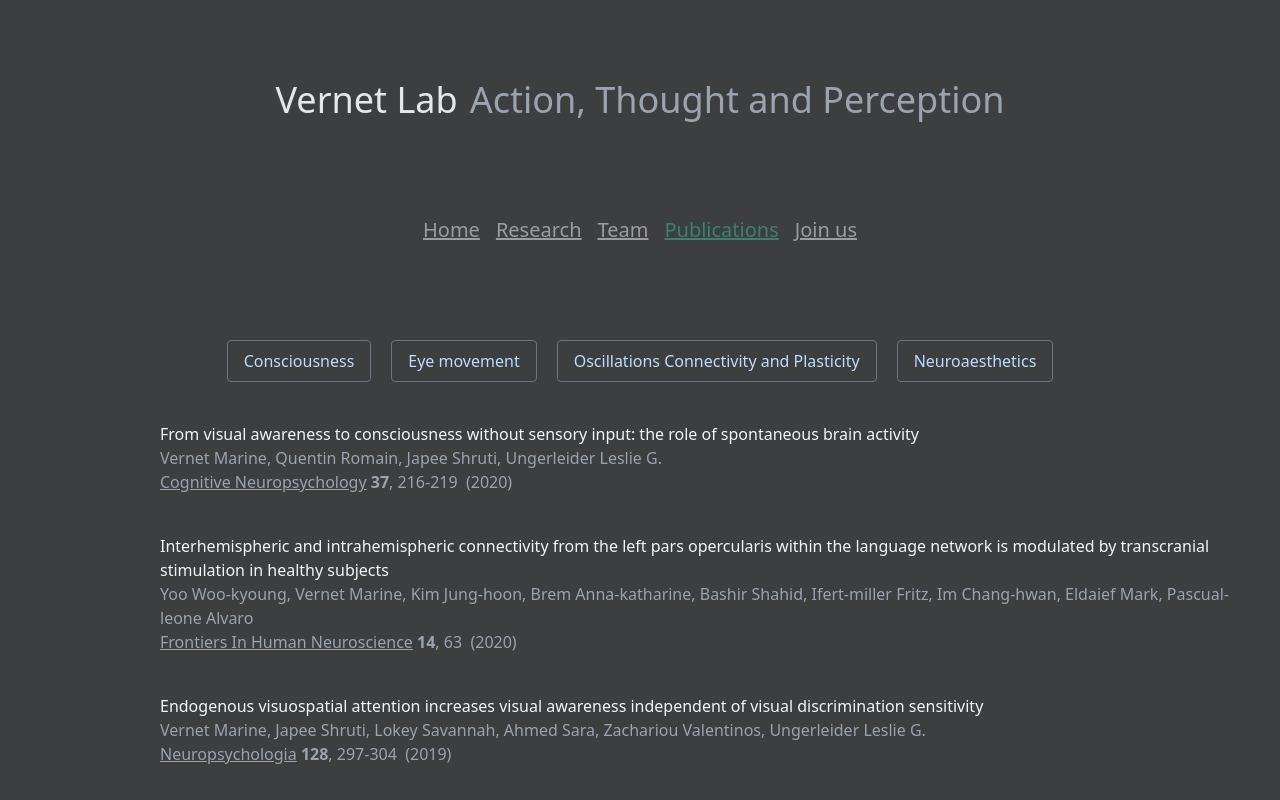
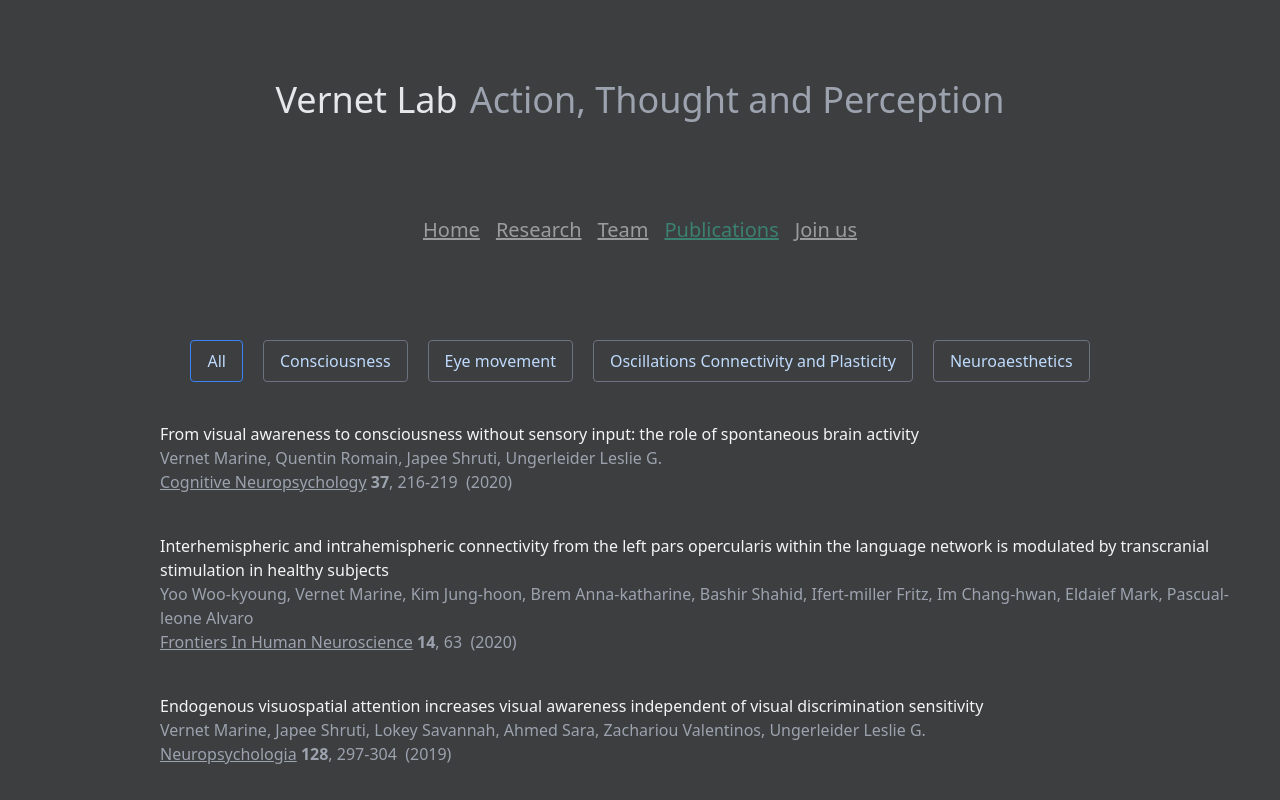
Before and after one commit to quentinglorieux/marine, a Nuxt app: page /publications in a window 1280 px wide. Shown: the top 800 px of the page. Built offline with nearby package versions, Linux system fonts and the light colour scheme.

Commit message:
add all button

```diff
--- a/pages/publications.vue
+++ b/pages/publications.vue
@@ -6,7 +6,11 @@
 		<label><input type="radio" v-model="selectedCategory" value="875" /> Oscillations Connectivity and Plasticity</label>
 		<label><input type="radio" v-model="selectedCategory" value="876" /> Eye movement</label>
         <label><input type="radio" v-model="selectedCategory" value="397" /> Consciousness</label> -->
-        <button v-on:click="selectC1()" class="bg-transparent hover:bg-gray-500 text-blue-200 py-2 px-4 border border-gray-500 hover:border-transparent rounded">
+         <button v-on:click="selectAll()" class="bg-transparent hover:bg-gray-500 text-blue-200 py-2 px-4 border border-blue-500 hover:border-transparent rounded">
+          All
+        </button>
+
+         <button v-on:click="selectC1()" class="bg-transparent hover:bg-gray-500 text-blue-200 py-2 px-4 border border-gray-500 hover:border-transparent rounded">
          Consciousness
         </button>
          <button v-on:click="selectC2()" class="bg-transparent hover:bg-gray-500 text-blue-200 py-2 px-4 border border-gray-500 hover:border-transparent rounded">
@@ -59,6 +63,9 @@
         selectC4() {
           this.selectedCategory = '448'
         },
+        selectAll() {
+          this.selectedCategory = 'All'
+        },
     },
     computed: {
 		filteredPubli: function() {
```
